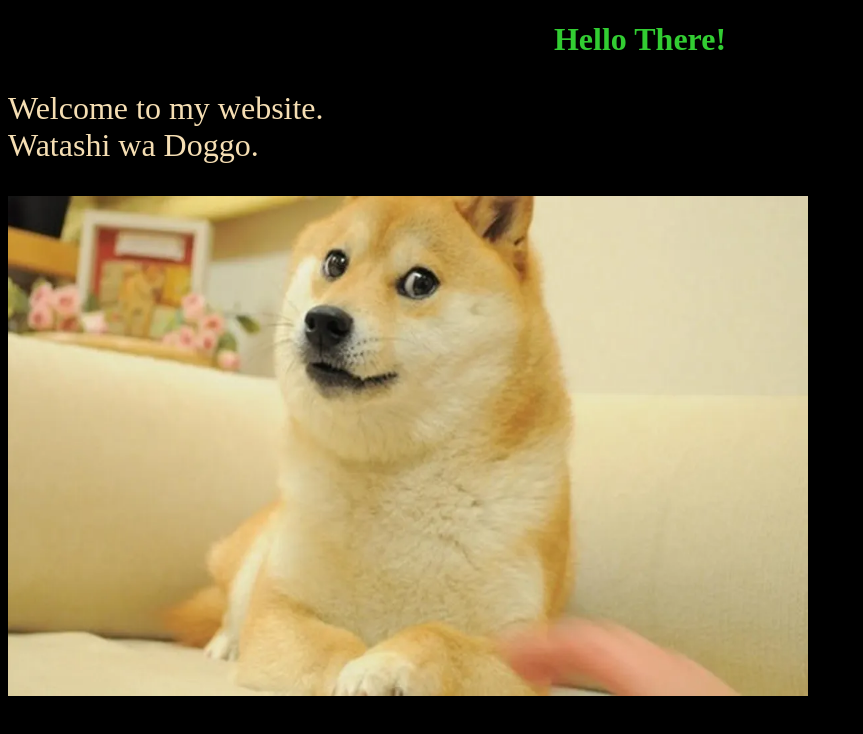
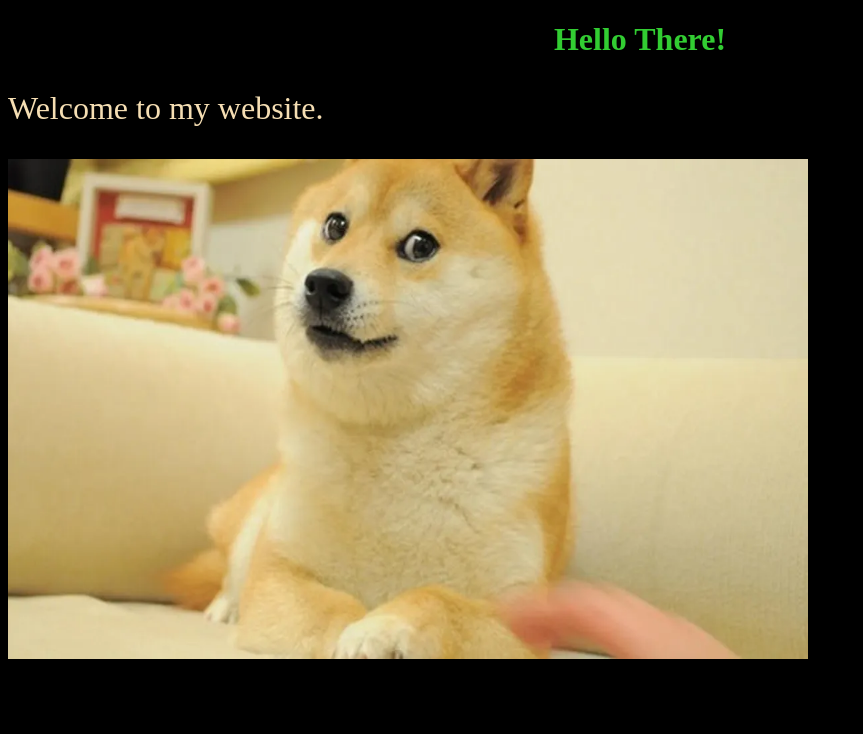
Before and after one commit to Niloydey59/Edge-Project, a plain HTML site: page index.html in a window 1280 px wide. Shown: the whole page, without its empty margins (0-863 px from the left). Drawn offline with Linux system fonts and the light colour scheme.

Commit message:
index changed

```diff
--- a/index.html
+++ b/index.html
@@ -10,7 +10,7 @@
     <h1>Hello There!</h1>
     <p>
       Welcome to my website.<br />
-      Watashi wa Doggo.
+
     </p>
     <img src="image/img.webp" alt="Doggo" />
   </body>
```
